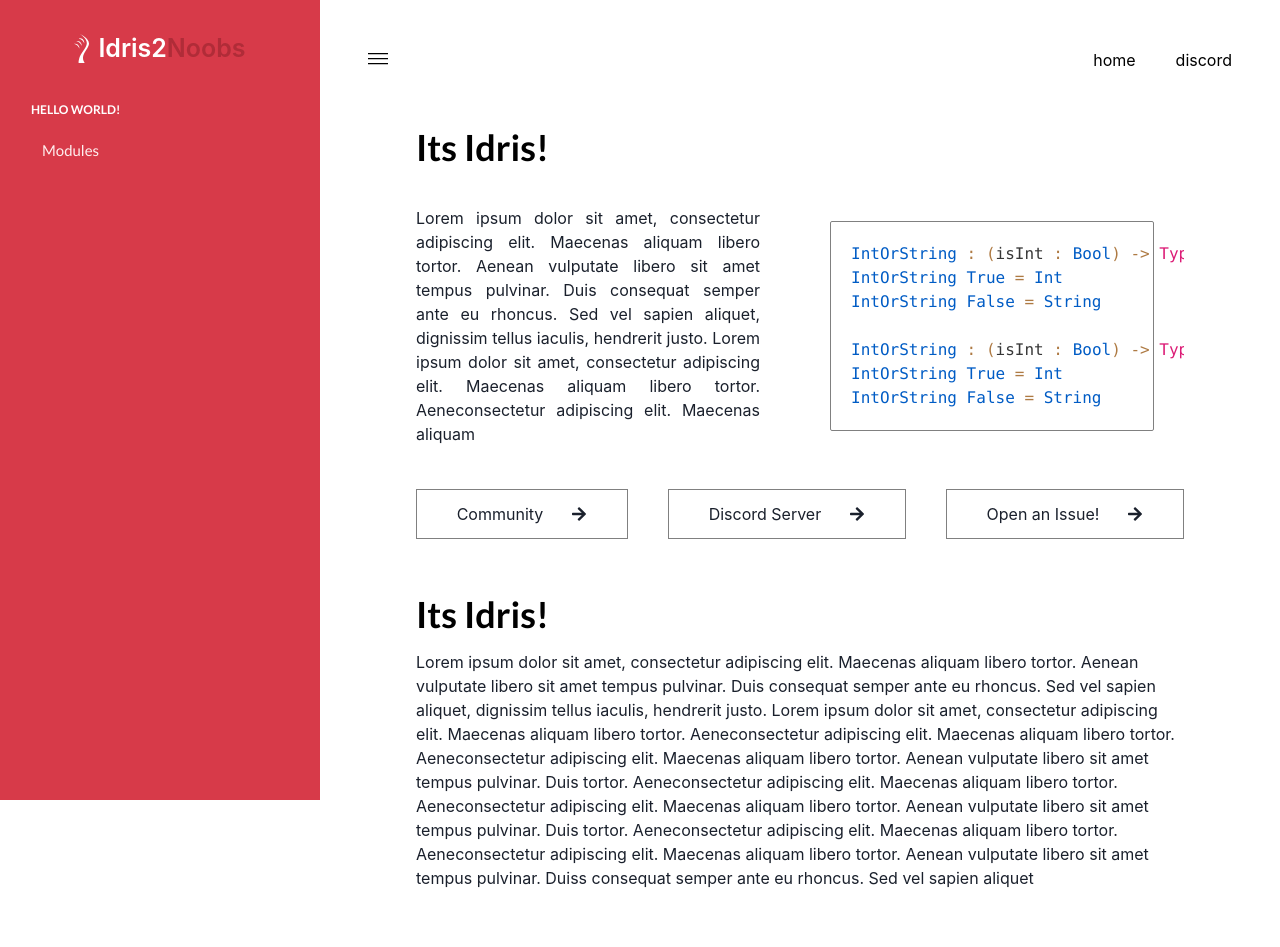
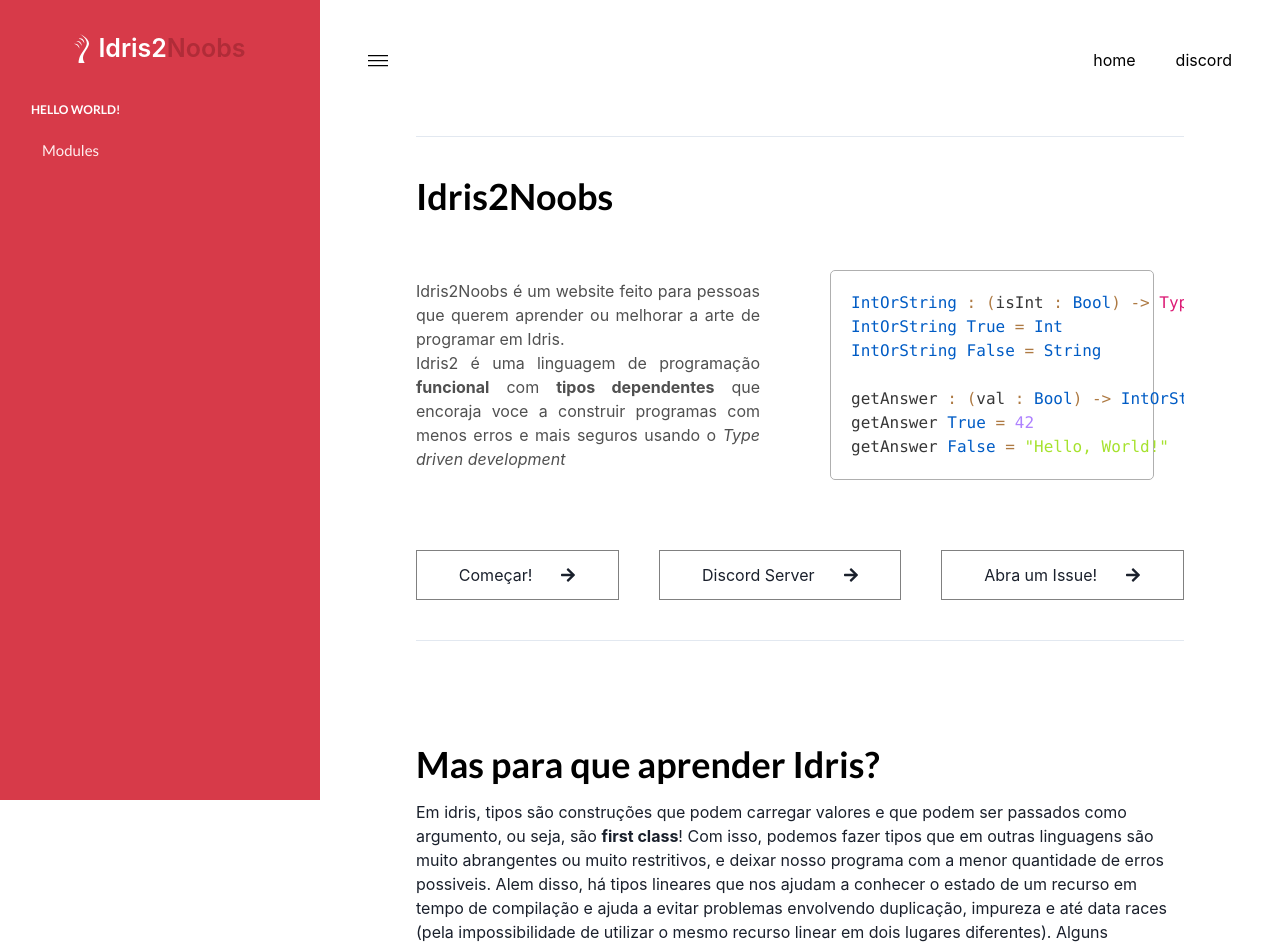
Before and after one commit to algebraic-dev/idris-4-noobs, a Next.js app: page / in a window 1280 px wide. Shown: the top 947 px of the page. Built offline with nearby package versions, Linux system fonts and the light colour scheme.

Commit message:
feat: made index page cleaner

```diff
--- a/components/Code.tsx
+++ b/components/Code.tsx
@@ -18,7 +18,13 @@ const Code = ({ className, children, width, p = 10, my = 10 }: Props) => {
   return (
     <Box m={0} flexGrow={1} w={width}>
       <chakra.pre p={p}>
-        <CCode border="1px solid grey" w="100%" p={5} className={className}>
+        <CCode
+          border="1px solid #afafaf"
+          borderRadius={5}
+          w="100%"
+          p={5}
+          className={className}
+        >
           {children}
         </CCode>
       </chakra.pre>
--- a/components/Header.tsx
+++ b/components/Header.tsx
@@ -1,5 +1,4 @@
 import { Link, Box } from '@chakra-ui/react'
-import { chdir } from 'process'
 
 interface Props {
   children: string
--- a/components/InlineCode.tsx
+++ b/components/InlineCode.tsx
@@ -1,4 +1,4 @@
-import { chakra, Text } from '@chakra-ui/react'
+import { chakra } from '@chakra-ui/react'
 
 interface Props {
   children: string
--- a/components/Menu/index.module.css
+++ b/components/Menu/index.module.css
@@ -4,13 +4,6 @@
   transition: background-size 0.3s ease;
 }
 
-.menu-white {
-  background: linear-gradient(#fff, #fff) right bottom/0 2px no-repeat;
-  background-size: 0% 2px;
-  transition: background-size 0.3s ease;
-}
-
-.menu-white:hover,
 .menu-item:hover {
   background-position: left bottom;
   background-size: 100% 2px;
--- a/components/Menu/index.tsx
+++ b/components/Menu/index.tsx
@@ -1,36 +1,28 @@
-import { Text, Flex, Spacer, chakra } from '@chakra-ui/react'
+import { Text, Flex, Spacer, Input, chakra } from '@chakra-ui/react'
 import { VscMenu } from 'react-icons/vsc'
 
 import styles from './index.module.css'
 
 interface Props {
   children: string
-  color: string
   href: string
 }
 
-const Item = ({ href, children, color }: Props) => {
-  let theme = styles[color == 'white' ? 'menu-white' : 'menu-item']
-  return (
-    <chakra.a href={href} textColor={color} className={theme}>
-      {children}
-    </chakra.a>
-  )
-}
+const Item = ({ href, children }: Props) => (
+  <chakra.a href={href} textColor="black" className={styles['menu-item']}>
+    {children}
+  </chakra.a>
+)
 
 const Menu = ({ onClick, color }: { color: string; onClick: () => void }) => (
-  <Flex p="12">
+  <Flex p="12" gridGap={12} alignItems="center">
     <Text cursor="pointer">
       <VscMenu color={color} size={20} onClick={() => onClick()} />
     </Text>
     <Spacer />
     <Flex gridGap="10">
-      <Item color={color} href="/">
-        home
-      </Item>
-      <Item color={color} href="#">
-        discord
-      </Item>
+      <Item href="/">home</Item>
+      <Item href="#">discord</Item>
     </Flex>
   </Flex>
 )
--- a/pages/_app.tsx
+++ b/pages/_app.tsx
@@ -1,4 +1,5 @@
 import type { AppProps } from 'next/app'
+
 import 'styles/syntaxhighlight.css'
 import 'styles/global.css'
 
@@ -13,7 +14,7 @@ const colors = {
     'main-rgb': '215, 58, 73',
     'main-darker': '#932530',
     'text-main': 'white',
-    'text-faded': '#373737',
+    'text-faded': '#505050',
     'text-side-faded': '#ffefef',
     'text-title': 'black',
   },
--- a/pages/index.tsx
+++ b/pages/index.tsx
@@ -1,4 +1,4 @@
-import { Box as Link, Text as Paragraph } from '@chakra-ui/react'
+import { Box as Link, Text as Paragraph, chakra } from '@chakra-ui/react'
 import { FaArrowRight } from 'react-icons/fa'
 import { PostDir, PostFile } from '@lib/posts'
 import { readPosts } from '@lib/posts'
@@ -15,9 +15,9 @@ const example = `IntOrString : (isInt : Bool) -> Type
 IntOrString True = Int
 IntOrString False = String
 
-IntOrString : (isInt : Bool) -> Type
-IntOrString True = Int
-IntOrString False = String
+getAnswer : (val : Bool) -> IntOrString val
+getAnswer True = 42
+getAnswer False = "Hello, World!"
 `
 
 const Button = ({ children }: { children: string }) => (
@@ -59,20 +59,25 @@ const Index = ({ tree }: { tree: PostPaths }) => {
 
       <Pushable enabled={state} size="20em">
         <Menu color="black" onClick={() => setState(!state)}></Menu>
-        <Link w={['90%', '80%', '80%']} margin="auto">
-          <Header my={0}>Its Idris!</Header>
+        <Link w={['80%', '80%', '80%']} margin="auto">
+          <chakra.hr my={4} />
+          <Header my={8}>Idris2Noobs</Header>
           <Link
             display={{ md: 'box', lg: 'flex' }}
             gridGap={10}
             alignItems="center"
           >
             <Paragraph w={{ md: '100%', lg: '50%' }} textAlign="justify">
-              Lorem ipsum dolor sit amet, consectetur adipiscing elit. Maecenas
-              aliquam libero tortor. Aenean vulputate libero sit amet tempus
-              pulvinar. Duis consequat semper ante eu rhoncus. Sed vel sapien
-              aliquet, dignissim tellus iaculis, hendrerit justo. Lorem ipsum
-              dolor sit amet, consectetur adipiscing elit. Maecenas aliquam
-              libero tortor. Aeneconsectetur adipiscing elit. Maecenas aliquam
+              <chakra.p textColor="brand.text-faded">
+                Idris2Noobs é um website feito para pessoas que querem aprender
+                ou melhorar a arte de programar em Idris.{' '}
+              </chakra.p>
+              <chakra.p textColor="brand.text-faded">
+                Idris2 é uma linguagem de programação <strong>funcional</strong>{' '}
+                com <strong>tipos dependentes</strong> que encoraja voce a
+                construir programas com menos erros e mais seguros usando o{' '}
+                <i>Type driven development</i>
+              </chakra.p>
             </Paragraph>
             <Link my={{ md: 10, lg: 0 }} w={{ md: '100%', lg: '50%' }}>
               <Code my={6} p={0} className="language-idris">
@@ -80,28 +85,38 @@ const Index = ({ tree }: { tree: PostPaths }) => {
               </Code>
             </Link>
           </Link>
-          <Link display={{ md: 'box', lg: 'flex' }} gridGap={10} mt={5}>
-            <Button>Community</Button>
+          <Link display={{ md: 'box', lg: 'flex' }} gridGap={10} my={8}>
+            <Button>Começar!</Button>
             <Button>Discord Server</Button>
-            <Button>Open an Issue!</Button>
+            <Button>Abra um Issue!</Button>
           </Link>
-          <Header>Its Idris!</Header>
+          <chakra.hr my={10} />
+          <Header my={24}>Mas para que aprender Idris?</Header>
           <Paragraph>
-            Lorem ipsum dolor sit amet, consectetur adipiscing elit. Maecenas
-            aliquam libero tortor. Aenean vulputate libero sit amet tempus
-            pulvinar. Duis consequat semper ante eu rhoncus. Sed vel sapien
-            aliquet, dignissim tellus iaculis, hendrerit justo. Lorem ipsum
-            dolor sit amet, consectetur adipiscing elit. Maecenas aliquam libero
-            tortor. Aeneconsectetur adipiscing elit. Maecenas aliquam libero
-            tortor. Aeneconsectetur adipiscing elit. Maecenas aliquam libero
-            tortor. Aenean vulputate libero sit amet tempus pulvinar. Duis
-            tortor. Aeneconsectetur adipiscing elit. Maecenas aliquam libero
-            tortor. Aeneconsectetur adipiscing elit. Maecenas aliquam libero
-            tortor. Aenean vulputate libero sit amet tempus pulvinar. Duis
-            tortor. Aeneconsectetur adipiscing elit. Maecenas aliquam libero
-            tortor. Aeneconsectetur adipiscing elit. Maecenas aliquam libero
-            tortor. Aenean vulputate libero sit amet tempus pulvinar. Duiss
-            consequat semper ante eu rhoncus. Sed vel sapien aliquet
+            Em idris, tipos são construções que podem carregar valores e que
+            podem ser passados como argumento, ou seja, são{' '}
+            <strong>first class</strong>! Com isso, podemos fazer tipos que em
+            outras linguagens são muito abrangentes ou muito restritivos, e
+            deixar nosso programa com a menor quantidade de erros possiveis.
+            Alem disso, há tipos lineares que nos ajudam a conhecer o estado de
+            um recurso em tempo de compilação e ajuda a evitar problemas
+            envolvendo duplicação, impureza e até data races (pela
+            impossibilidade de utilizar o mesmo recurso linear em dois lugares
+            diferentes). Alguns exemplos de coisas que podemos fazer com esses
+            recursos
+            <chakra.ul mt={2}>
+              <li>
+                Manter o tamanho de uma lista dentro do tipo e conseguir ver
+                relações entre duas listas de tamanhos iguais em tempo de
+                compilação
+              </li>
+              <li>
+                Manter o tipo de um valor dependente de outro valor. Por
+                exemplo, uma tupla onde o primeiro elemento que é um Int define
+                qual o tipo do segundo elemento.
+              </li>
+              <li>Provar formalmente as propriedades do seu programa</li>
+            </chakra.ul>
           </Paragraph>
           <Link margin="100" w="100%"></Link>
         </Link>
```
